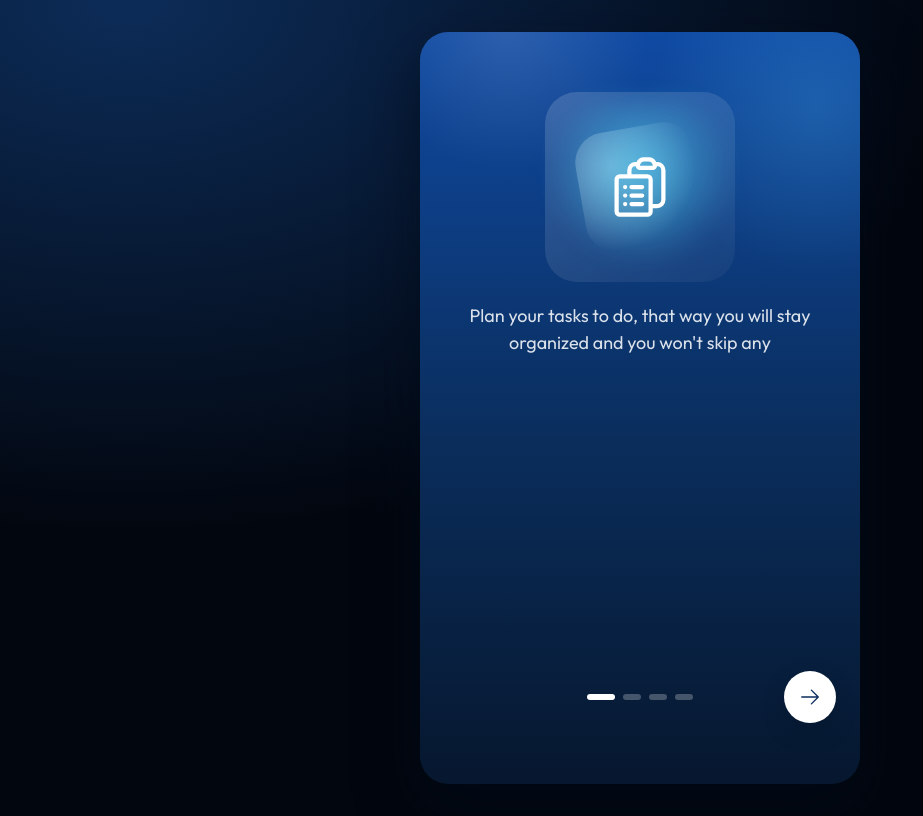
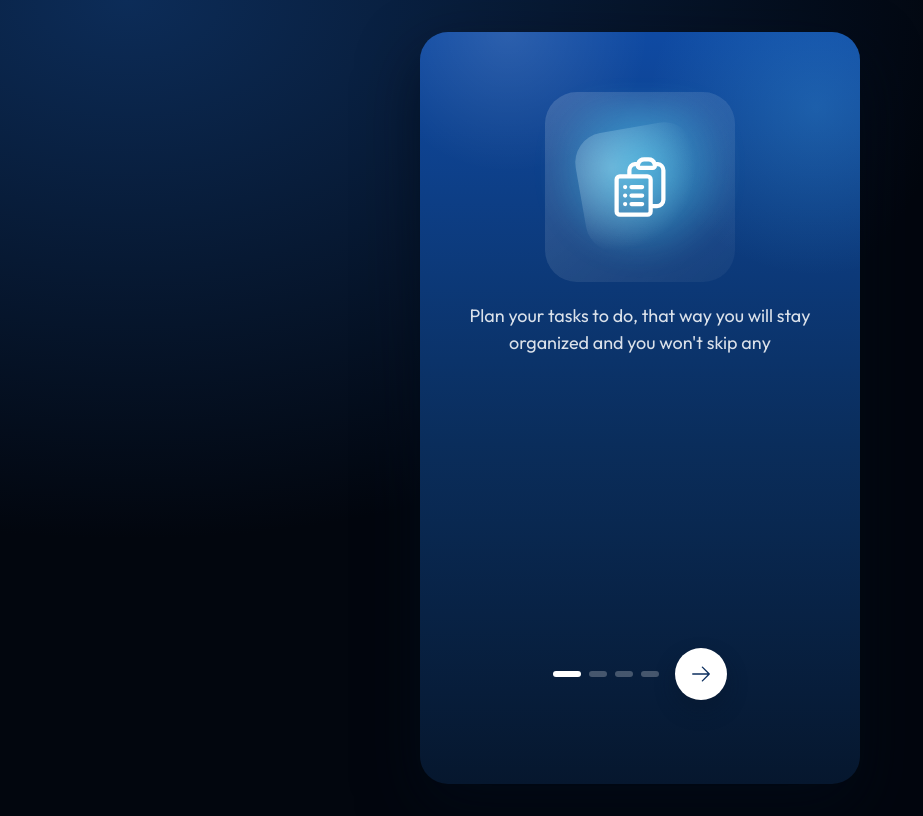
Before and after one commit to danielatorresalmeida/To-Do-List-App, a React (Vite) app: page /calendar#/onboarding in a window 1280 px wide. Shown: the whole page, without its empty margins (0-923 px from the left). Built offline with nearby package versions, Linux system fonts and the light colour scheme; no server answers.

Commit message:
Update styles.css
Moved the next button closer by centering the dots + button as a group.

Updated: styles.css

```diff
--- a/src/styles/styles.css
+++ b/src/styles/styles.css
@@ -225,7 +225,7 @@ textarea::placeholder {
   display: flex;
   align-items: center;
   justify-content: center;
-  position: relative;
+  gap: 16px;
 }
 
 .dots {
@@ -233,10 +233,6 @@ textarea::placeholder {
   gap: 8px;
 }
 
-.onboarding__footer .circle-btn {
-  position: absolute;
-  right: 0;
-}
 
 .dot {
   width: 18px;
```
